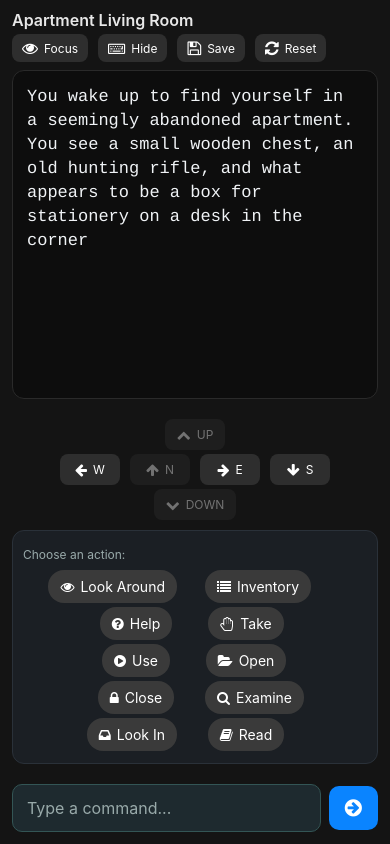
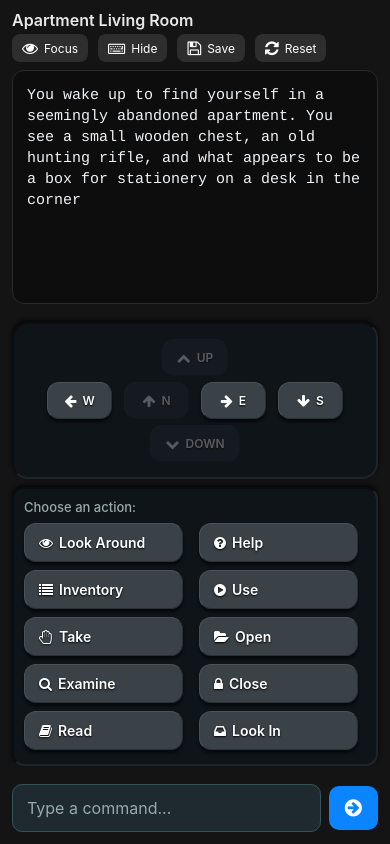
Before and after one commit to samuelvary1/FieldsOfPerilMobile, a React Native app: screen / in a window 390 px wide. Built offline with nearby package versions, Linux system fonts and the light colour scheme.

Commit message:
improve look and feel

```diff
--- a/src/components/ActionComposer.jsx
+++ b/src/components/ActionComposer.jsx
@@ -1,16 +1,6 @@
 import React, {useState, useEffect} from 'react';
 import {View, Text, ScrollView, StyleSheet} from 'react-native';
 import Chip from './Chip';
-
-const VERBS = [
-  {label: 'Take', value: 'take', icon: 'hand-paper-o'},
-  {label: 'Use', value: 'use', icon: 'play-circle'},
-  {label: 'Open', value: 'open', icon: 'folder-open'},
-  {label: 'Close', value: 'close', icon: 'lock'},
-  {label: 'Examine', value: 'examine', icon: 'search'},
-  {label: 'Look In', value: 'look in', icon: 'inbox'},
-  {label: 'Read', value: 'read', icon: 'book'},
-];
 
 export default function ActionComposer({game, onCommand, showBasicActions}) {
   const [verb, setVerb] = useState(null);
@@ -137,7 +127,7 @@ export default function ActionComposer({game, onCommand, showBasicActions}) {
   }
 
   if (!verb) {
-    // Organize actions into two columns for clarity
+    // Organize actions into explicit columns for better grouping
     const basicActions = showBasicActions
       ? [
           {label: 'Look Around', icon: 'eye', onPress: () => onCommand('look')},
@@ -153,32 +143,37 @@ export default function ActionComposer({game, onCommand, showBasicActions}) {
           },
         ]
       : [];
-    const allActions = [
-      ...basicActions.map(a => ({...a, isBasic: true})),
-      ...VERBS.map(v => ({
-        label: v.label,
-        icon: v.icon,
-        onPress: () => setVerb(v.value),
-        isBasic: false,
-      })),
+
+    // Define explicit columns for better organization
+    const leftColumnActions = [
+      ...basicActions.slice(0, Math.ceil(basicActions.length / 2)),
+      {label: 'Take', icon: 'hand-paper-o', onPress: () => setVerb('take')},
+      {label: 'Examine', icon: 'search', onPress: () => setVerb('examine')},
+      {label: 'Read', icon: 'book', onPress: () => setVerb('read')},
     ];
-    // Split into two columns
-    const leftCol = allActions.filter((_, i) => i % 2 === 0);
-    const rightCol = allActions.filter((_, i) => i % 2 === 1);
+
+    const rightColumnActions = [
+      ...basicActions.slice(Math.ceil(basicActions.length / 2)),
+      {label: 'Use', icon: 'play-circle', onPress: () => setVerb('use')},
+      {label: 'Open', icon: 'folder-open', onPress: () => setVerb('open')},
+      {label: 'Close', icon: 'lock', onPress: () => setVerb('close')},
+      {label: 'Look In', icon: 'inbox', onPress: () => setVerb('look in')},
+    ];
+
     return (
       <View style={acStyles.wrap}>
         <Text style={acStyles.prompt}>Choose an action:</Text>
-        <View style={acStyles.actionGridRow}>
-          <View style={acStyles.actionGridColLeft}>
-            {leftCol.map(a => (
-              <View key={a.label} style={acStyles.verbCell}>
+        <View style={acStyles.actionGrid}>
+          <View style={acStyles.actionColumn}>
+            {leftColumnActions.map(a => (
+              <View key={a.label} style={acStyles.actionButton}>
                 <Chip label={a.label} icon={a.icon} onPress={a.onPress} />
               </View>
             ))}
           </View>
-          <View style={acStyles.actionGridColRight}>
-            {rightCol.map(a => (
-              <View key={a.label} style={acStyles.verbCell}>
+          <View style={acStyles.actionColumn}>
+            {rightColumnActions.map(a => (
+              <View key={a.label} style={acStyles.actionButton}>
                 <Chip label={a.label} icon={a.icon} onPress={a.onPress} />
               </View>
             ))}
@@ -187,7 +182,6 @@ export default function ActionComposer({game, onCommand, showBasicActions}) {
       </View>
     );
   }
-
   if (!noun && targets.length > 0) {
     return (
       <View style={acStyles.wrap}>
@@ -208,44 +202,43 @@ export default function ActionComposer({game, onCommand, showBasicActions}) {
 }
 
 const acStyles = StyleSheet.create({
-  verbGrid: {
-    flexDirection: 'row',
-    flexWrap: 'wrap',
-    justifyContent: 'center',
-    alignItems: 'center',
-    gap: 10,
-    marginTop: 4,
-    marginBottom: 2,
-    width: '100%',
-    maxWidth: '100%',
-  },
-  verbCell: {
-    margin: 2,
-    minWidth: 90,
-    alignItems: 'center',
-  },
   wrap: {
-    backgroundColor: '#1b1f24',
-    borderWidth: 1,
-    borderColor: '#2a3139',
+    // Recessed well effect (matching MovementBar)
+    backgroundColor: '#0f1419',
     borderRadius: 12,
     padding: 10,
-    marginBottom: 8,
+    marginBottom: 6,
+    // Recessed well shadows
+    shadowColor: '#000',
+    shadowOffset: {
+      width: 0,
+      height: -2,
+    },
+    shadowOpacity: 0.8,
+    shadowRadius: 4,
+    elevation: -2,
+    borderWidth: 2,
+    borderColor: '#1a1f26',
+    // Inner shadow effect (simulated with gradient-like border)
+    borderTopColor: '#0a0d11',
+    borderLeftColor: '#0a0d11',
+    borderRightColor: '#1f242b',
+    borderBottomColor: '#1f242b',
   },
-  actionGridRow: {
+  actionGrid: {
     flexDirection: 'row',
-    justifyContent: 'center',
+    justifyContent: 'space-between',
+    gap: 8,
+    marginTop: 6,
+  },
+  actionColumn: {
+    flex: 1,
+    gap: 4,
+  },
+  actionButton: {
     width: '100%',
-  },
-  actionGridColLeft: {
-    flex: 1,
-    alignItems: 'flex-end',
-    marginRight: 8,
-  },
-  actionGridColRight: {
-    flex: 1,
-    alignItems: 'flex-start',
-    marginLeft: 8,
+    minHeight: 38,
+    marginBottom: 4,
   },
   bar: {
     flexDirection: 'row',
@@ -265,15 +258,21 @@ const acStyles = StyleSheet.create({
     borderRadius: 8,
   },
   btnText: {color: '#fff', fontSize: 13},
-  prompt: {color: '#9aa', fontSize: 12, marginTop: 6, marginBottom: 6},
+  prompt: {
+    color: '#9aa',
+    fontSize: 13,
+    marginBottom: 2,
+    fontWeight: '500',
+  },
   row: {
     flexDirection: 'row',
     flexWrap: 'wrap',
-    gap: 8,
+    gap: 6,
     alignItems: 'center',
     justifyContent: 'center',
     width: '100%',
     maxWidth: '100%',
+    marginTop: 4,
   },
   header: {
     flexDirection: 'row',
--- a/src/components/Chip.jsx
+++ b/src/components/Chip.jsx
@@ -18,14 +18,42 @@ const styles = StyleSheet.create({
   chip: {
     flexDirection: 'row',
     alignItems: 'center',
-    backgroundColor: '#3a3a3a',
-    paddingVertical: 8,
-    paddingHorizontal: 12,
-    borderRadius: 16,
+    // Raised rubber button effect (matching MovementBar)
+    backgroundColor: '#3a4248',
+    paddingVertical: 10,
+    paddingHorizontal: 14,
+    borderRadius: 12,
     marginRight: 8,
+    // Raised button shadows
+    shadowColor: '#000',
+    shadowOffset: {
+      width: 0,
+      height: 3,
+    },
+    shadowOpacity: 0.6,
+    shadowRadius: 3,
+    elevation: 6,
+    // Rubber-like border highlights
+    borderWidth: 1.5,
+    borderTopColor: '#4a5258',
+    borderLeftColor: '#4a5258',
+    borderRightColor: '#2a3036',
+    borderBottomColor: '#2a3036',
   },
-  chipIcon: {marginRight: 6},
-  chipText: {color: '#fff', fontSize: 14},
+  chipIcon: {
+    marginRight: 6,
+    textShadowColor: '#000',
+    textShadowOffset: {width: 0, height: 1},
+    textShadowRadius: 2,
+  },
+  chipText: {
+    color: '#fff',
+    fontSize: 14,
+    fontWeight: '600',
+    textShadowColor: '#000',
+    textShadowOffset: {width: 0, height: 1},
+    textShadowRadius: 2,
+  },
   badge: {
     color: '#cfe',
     fontSize: 12,
@@ -33,5 +61,9 @@ const styles = StyleSheet.create({
     paddingVertical: 2,
     backgroundColor: '#2a3b3a',
     borderRadius: 8,
+    marginLeft: 4,
+    textShadowColor: '#000',
+    textShadowOffset: {width: 0, height: 1},
+    textShadowRadius: 1,
   },
 });
--- a/src/components/GameUI.jsx
+++ b/src/components/GameUI.jsx
@@ -353,8 +353,8 @@ const styles = StyleSheet.create({
   },
   text: {
     color: '#f0f3f6',
-    fontSize: 17,
-    lineHeight: 24,
+    fontSize: 15,
+    lineHeight: 21,
     fontFamily: 'Courier',
     marginBottom: 6,
   },
--- a/src/components/MovementBar.jsx
+++ b/src/components/MovementBar.jsx
@@ -75,29 +75,71 @@ const styles = StyleSheet.create({
     width: '100%',
     alignItems: 'center',
     marginVertical: 8,
+    backgroundColor: '#0f1419',
+    borderRadius: 16,
+    padding: 12,
+    // Recessed well effect
+    shadowColor: '#000',
+    shadowOffset: {
+      width: 0,
+      height: -2,
+    },
+    shadowOpacity: 0.8,
+    shadowRadius: 4,
+    elevation: -2,
+    borderWidth: 2,
+    borderColor: '#1a1f26',
+    // Inner shadow effect (simulated with gradient-like border)
+    borderTopColor: '#0a0d11',
+    borderLeftColor: '#0a0d11',
+    borderRightColor: '#1f242b',
+    borderBottomColor: '#1f242b',
   },
   moveDockRow: {
     flexDirection: 'row',
     justifyContent: 'center',
     alignItems: 'center',
-    gap: 6,
-    marginVertical: 2,
+    gap: 8,
+    marginVertical: 3,
   },
   mvBtn: {
     flexDirection: 'row',
     alignItems: 'center',
-    backgroundColor: '#2e2e2e',
-    paddingVertical: 8,
-    paddingHorizontal: 12,
-    borderRadius: 8,
+    // Raised rubber button effect
+    backgroundColor: '#3a4248',
+    paddingVertical: 10,
+    paddingHorizontal: 14,
+    borderRadius: 12,
     marginHorizontal: 2,
     flexShrink: 1,
-    minWidth: 60,
+    minWidth: 65,
     maxWidth: 100,
     justifyContent: 'center',
+    // Raised button shadows
+    shadowColor: '#000',
+    shadowOffset: {
+      width: 0,
+      height: 3,
+    },
+    shadowOpacity: 0.6,
+    shadowRadius: 3,
+    elevation: 6,
+    // Rubber-like border highlights
+    borderWidth: 1.5,
+    borderTopColor: '#4a5258',
+    borderLeftColor: '#4a5258',
+    borderRightColor: '#2a3036',
+    borderBottomColor: '#2a3036',
   },
   mvBtnDisabled: {
-    opacity: 0.4,
+    opacity: 0.3,
+    backgroundColor: '#252a30',
+    shadowOpacity: 0.2,
+    elevation: 1,
+    borderTopColor: '#2a2f35',
+    borderLeftColor: '#2a2f35',
+    borderRightColor: '#1a1f25',
+    borderBottomColor: '#1a1f25',
   },
   mvLabel: {
     color: '#fff',
@@ -105,5 +147,9 @@ const styles = StyleSheet.create({
     marginLeft: 6,
     flexShrink: 1,
     flexWrap: 'wrap',
+    fontWeight: '600',
+    textShadowColor: '#000',
+    textShadowOffset: {width: 0, height: 1},
+    textShadowRadius: 2,
   },
 });
```
